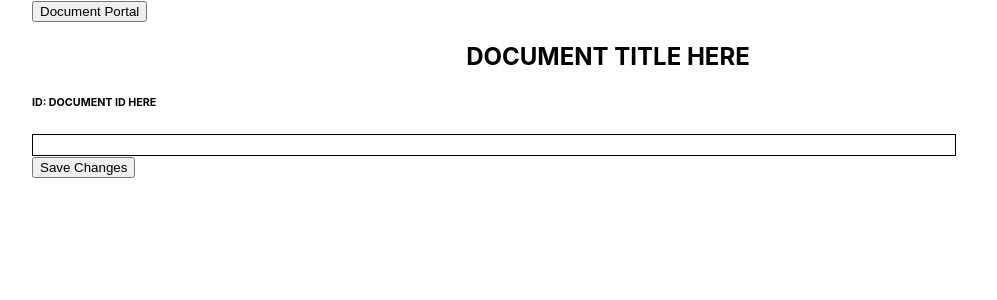
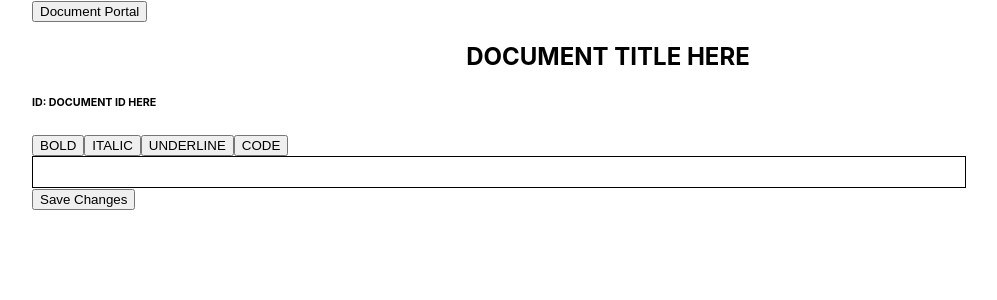
Before and after one commit to krespicio/text-editor, a React (Create React App) app in the folder app/: page / in a window 1280 px wide. Shown: the top 300 px of the page, without its empty margins (32-1029 px from the left). Built offline with nearby package versions, Linux system fonts and the light colour scheme.

Commit message:
tested buttons for styling

```diff
--- a/app/src/components/EditingInterface.js
+++ b/app/src/components/EditingInterface.js
@@ -2,40 +2,60 @@ import React from "react";
 import ReactDOM from "react-dom";
 // import { FontAwesomeIcon } from '@fortawesome/react-fontawesome'
 // import { faCoffee } from '@fortawesome/free-solid-svg-icons'
-import {Editor, EditorState, RichUtils} from 'draft-js';
+import { Editor, EditorState, RichUtils } from "draft-js";
 
 class EditingInterface extends React.Component {
   constructor(props) {
-    super(props)
-    this.state={
+    super(props);
+    this.state = {
       editorState: EditorState.createEmpty()
     };
-    this.onChange = (editorState) => this.setState({editorState});
+    this.onChange = editorState => this.setState({ editorState });
     this.handleKeyCommand = this.handleKeyCommand.bind(this);
+    this._onClick = e => {
+      this.onChange(
+        RichUtils.toggleInlineStyle(this.state.editorState, e.target.name)
+      );
+    };
   }
 
   handleKeyCommand(command, editorState) {
     const newState = RichUtils.handleKeyCommand(editorState, command);
     if (newState) {
       this.onChange(newState);
-      return "handled"
+      return "handled";
     }
-    return "not handled"
+    return "not handled";
   }
 
   render() {
+    const buttonStyles = ["BOLD", "ITALIC", "UNDERLINE", "CODE"];
     return (
       <div>
-
-          {/* <button><FontAwesomeIcon icon={faCoffee} /></button> */}
-
-
-        <div style={{border: '1px solid black', maxWidth: '80%', height: '80%'}}>
-          <Editor editorState={this.state.editorState}
-        onChange={this.onChange}
-        handleKeyCommand={this.handleKeyCommand}/>
+        <div style={styles.toolbar}>
+          {buttonStyles.map(style => {
+            return (
+              <button key={style} onClick={this._onClick} name={style}>
+                {style}
+              </button>
+            );
+          })}
         </div>
 
+        <div
+          style={{
+            border: "1px solid black",
+            maxWidth: "80%",
+            height: "80%",
+            padding: "5px"
+          }}
+        >
+          <Editor
+            editorState={this.state.editorState}
+            onChange={this.onChange}
+            handleKeyCommand={this.handleKeyCommand}
+          />
+        </div>
 
         <div style={styles.saveButton}>
           <button variant="success" size="sm">
@@ -43,22 +63,22 @@ class EditingInterface extends React.Component {
           </button>
         </div>
       </div>
-    )
+    );
   }
 }
 
 const styles = {
-  saveButton:{
+  saveButton: {
     justifyContent: "flex-end",
     alignContent: "flex-end",
     flexDirection: "row-reverse"
   },
   textbox: {
-    border: '1px solid black',
-    height: '200px',
-    margin: '0 auto'
-  }
-
-}
+    border: "1px solid black",
+    height: "200px",
+    margin: "0 auto"
+  },
+  toolbar: {}
+};
 
 export default EditingInterface;
```
